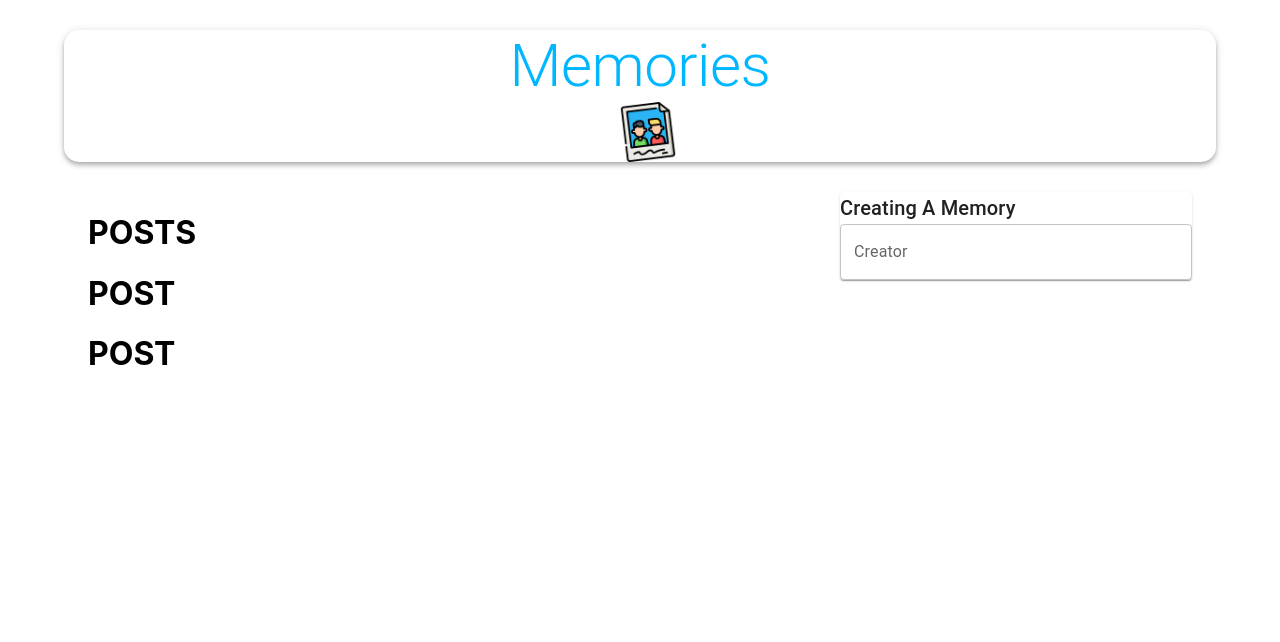
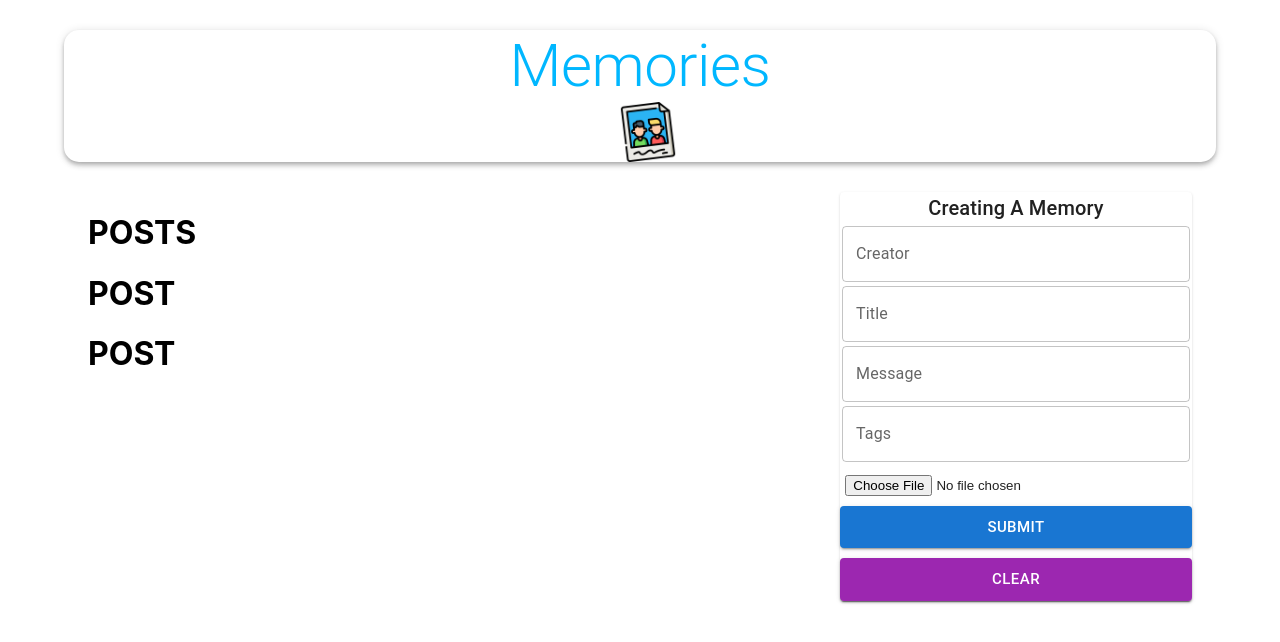
Before and after one commit to Amine-73/memories_project, a React (Create React App) app in the folder client/: page / in a window 1280 px wide. Shown: the top 642 px of the page. Built offline with nearby package versions, Linux system fonts and the light colour scheme; no server answers.

Commit message:
feat: Configurer la connexion front-end/back-end avec Axios

```diff
--- a/client/src/API/index.js
+++ b/client/src/API/index.js
@@ -1,5 +1,7 @@
-import axios from 'axios';
+import axios from "axios";
 
-const url='http://localhost:5000/posts'
+const url = "http://localhost:5000/posts";
 
-export const fetchPosts=()=>axios.get(url)
+export const fetchPosts = () => axios.get(url);
+
+export const createPost = (newPost) => axios.post(url, newPost);
--- a/client/src/actions/Posts.js
+++ b/client/src/actions/Posts.js
@@ -1,12 +1,20 @@
-import * as api from '../API';
+import * as api from "../API";
 
 // Action Creators
-export const getPosts=()=>async(dispatch)=>{
-    try {
-        const {data}=await api.fetchPosts();
+export const getPosts = () => async (dispatch) => {
+  try {
+    const { data } = await api.fetchPosts();
 
-        dispatch({type:'FETCH_ALL',payload:data})
-    } catch (error) {
-        console.log(error)
-    }
-}
+    dispatch({ type: "FETCH_ALL", payload: data });
+  } catch (error) {
+    console.log(error);
+  }
+};
+export const createPost = (post) => async (dispatch) => {
+  try {
+    const { data } = await api.createPost(post);
+    dispatch({ type: "CREATE", payload: data });
+  } catch (error) {
+    console.log(`the error from post actions ${error}`);
+  }
+};
--- a/client/src/components/Form/Form.js
+++ b/client/src/components/Form/Form.js
@@ -1,26 +1,110 @@
 import useStyles from "./styles";
-import Paper from '@mui/material/Paper';
-import Typography from '@mui/material/Typography';
-import TextField from '@mui/material/TextField';
+import Paper from "@mui/material/Paper";
+import Typography from "@mui/material/Typography";
+import TextField from "@mui/material/TextField";
 import { useState } from "react";
+import FileBase from "react-file-base64";
+import Button from "@mui/material/Button";
+import { useDispatch } from "react-redux";
+import { createPost } from "../../actions/Posts";
 
-const Form=()=>{
-    const [postData,setPostData]=useState({
-        creator:'',title:"",message:'',tag:"",selectedFile:''
-    })
-    const classes = useStyles();
-    const handleSubmit=()=>{
+const Form = () => {
+  const [postData, setPostData] = useState({
+    creator: "",
+    title: "",
+    message: "",
+    tags: "",
+    selectedFile: "",
+  });
 
-    }
-    return(
-        <Paper>
-            <form autoComplete="off" noValidate className="classes.form" onSubmit={handleSubmit}>
-                <Typography variant="h6">Creating A Memory</Typography>
-                <TextField name='creator' variant="outlined" label='Creator' fullWidth value={postData.creator} onChange={(e)=>{
-                    setPostData({...postData,creator:e.target.value})
-                }}/>
-            </form>
-        </Paper>
-    )
-}
+  const dispatch = useDispatch();
+  const classes = useStyles();
+  const handleSubmit = (e) => {
+    e.preventDefault();
+    dispatch(createPost(postData));
+  };
+  const clear = () => {};
+  return (
+    <Paper>
+      <form
+        autoComplete="off"
+        noValidate
+        className={`${classes.root} ${classes.form}`}
+        onSubmit={handleSubmit}
+      >
+        <Typography variant="h6">Creating A Memory</Typography>
+        <TextField
+          name="creator"
+          variant="outlined"
+          label="Creator"
+          fullWidth
+          value={postData.creator}
+          onChange={(e) => {
+            setPostData({ ...postData, creator: e.target.value });
+          }}
+        />
+        <TextField
+          name="title"
+          variant="outlined"
+          label="Title"
+          fullWidth
+          value={postData.title}
+          onChange={(e) => {
+            setPostData({ ...postData, title: e.target.value });
+          }}
+        />
+        <TextField
+          name="message"
+          variant="outlined"
+          label="Message"
+          fullWidth
+          value={postData.message}
+          onChange={(e) => {
+            setPostData({ ...postData, message: e.target.value });
+          }}
+        />
+        <TextField
+          name="tags"
+          variant="outlined"
+          label="Tags"
+          fullWidth
+          value={postData.tags}
+          onChange={(e) => {
+            setPostData({ ...postData, tags: e.target.value });
+          }}
+        />
+        <div className={classes.fileInput}>
+          <FileBase
+            type="file"
+            multiple={false}
+            onDone={({ base64 }) =>
+              setPostData({ ...postData, selectedFile: base64 })
+            }
+          />
+        </div>
+
+        <Button
+          className={classes.buttonSubmit}
+          variant="contained"
+          color="primary"
+          size="large"
+          type="submit"
+          fullWidth
+          sx={{ marginBottom: "10px" }}
+        >
+          Submit
+        </Button>
+        <Button
+          variant="contained"
+          color="secondary"
+          size="large"
+          onClick={clear}
+          fullWidth
+        >
+          Clear
+        </Button>
+      </form>
+    </Paper>
+  );
+};
 export default Form;
--- a/client/src/components/Form/styles.js
+++ b/client/src/components/Form/styles.js
@@ -1,8 +1,8 @@
-import { makeStyles } from '@mui/styles';
+import { makeStyles } from "@mui/styles";
 
-const useStyles=makeStyles((theme) => ({
+const useStyles = makeStyles((theme) => ({
   root: {
-    '& .MuiTextField-root': {
+    "& .MuiTextField-root": {
       margin: 2,
     },
   },
@@ -10,16 +10,16 @@
     padding: 2,
   },
   form: {
-    display: 'flex',
-    flexWrap: 'wrap',
-    justifyContent: 'center',
+    display: "flex",
+    flexWrap: "wrap",
+    justifyContent: "center",
   },
   fileInput: {
-    width: '97%',
-    margin: '10px 0',
+    width: "97%",
+    margin: "10px 0",
   },
   buttonSubmit: {
-    marginBottom: 10,
+    marginBottom: 30,
   },
 }));
 
--- a/client/src/reducers/Posts.js
+++ b/client/src/reducers/Posts.js
@@ -1,10 +1,10 @@
-export default (posts =[],action)=>{
-    switch(action.type){
-        case'FETCH_ALL':
-            return action.type;
-        case 'CREATE':
-            return posts;
-        default:
-            return posts;
-    }
-}
+export default (posts = [], action) => {
+  switch (action.type) {
+    case "FETCH_ALL":
+      return action.type;
+    case "CREATE":
+      return [...posts, action.payload];
+    default:
+      return posts;
+  }
+};
```
